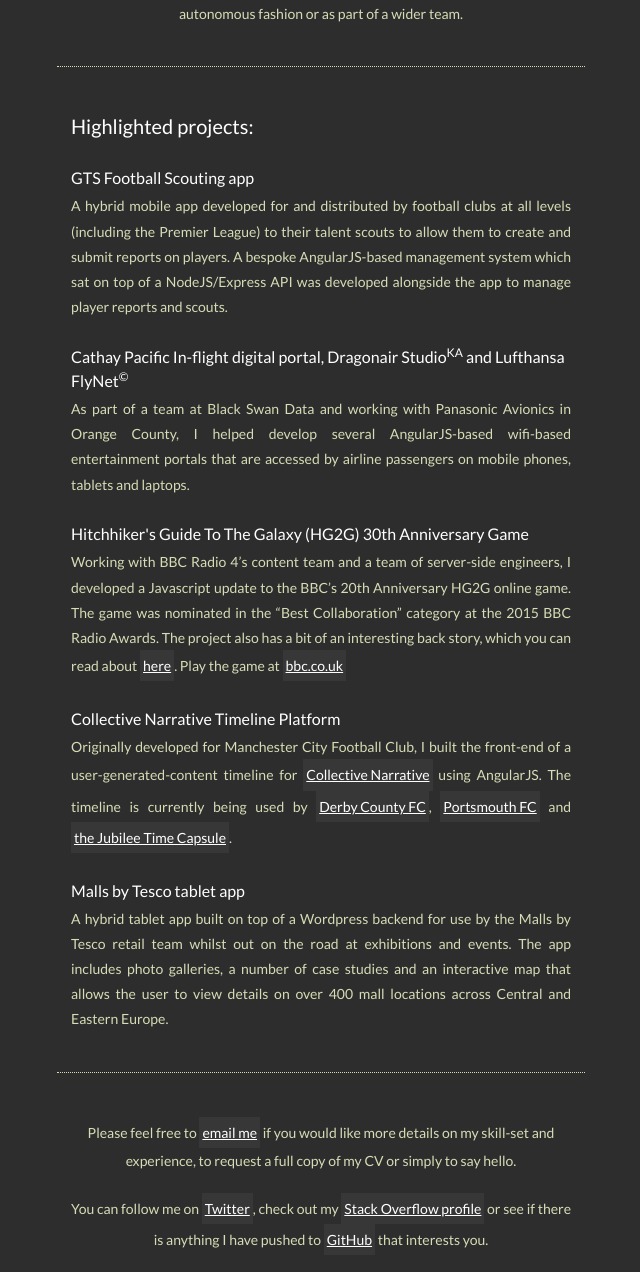
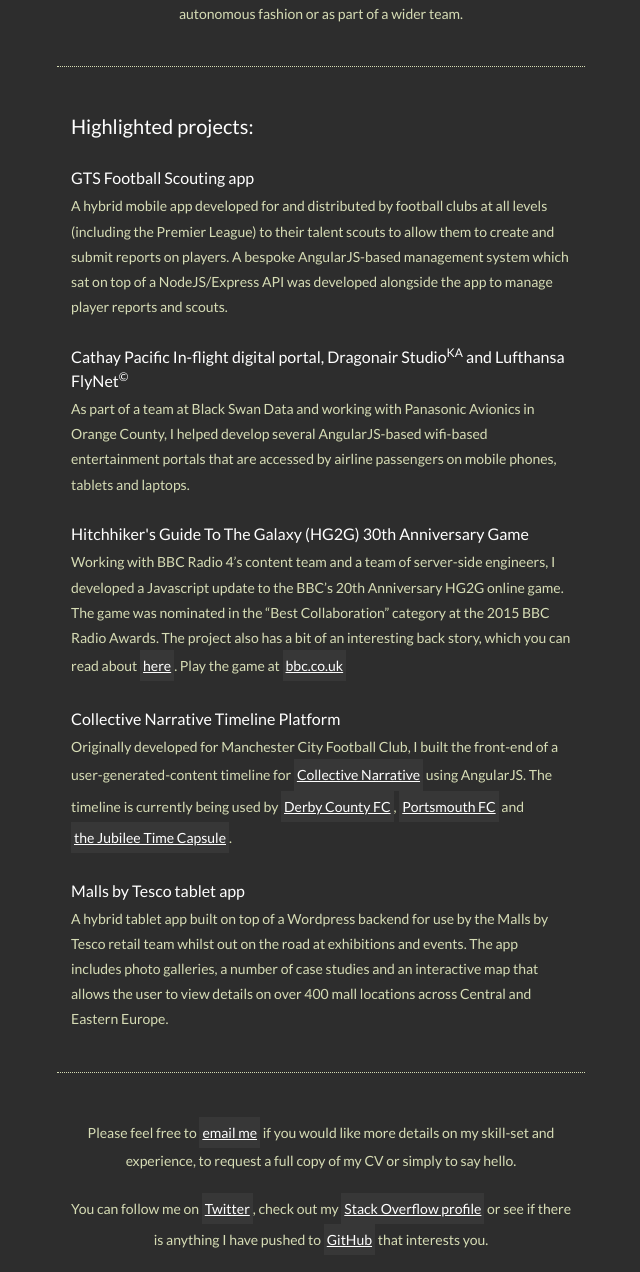
Before and after one commit to iamdash/iamdash.github.com, a PHP site: page / in a window 1280 px wide. Shown: the part 445-1717 px from the top of the page, without its empty margins (319-959 px from the left). Run offline with PHP 8.4, Linux system fonts and the light colour scheme.

Commit message:
Styling update

```diff
--- a/css/app.css
+++ b/css/app.css
@@ -61,8 +61,9 @@
   line-height: 1.5; }
 
 p {
-  line-height: 1.8;
-  margin-bottom: 20px; }
+  line-height: 1.7;
+  margin-bottom: 20px;
+  text-align: left; }
   p.strap {
     color: #fff;
     font-size: 16px;
@@ -107,8 +108,7 @@
     margin-bottom: 20px; }
   p {
     line-height: 1.8;
-    margin-bottom: 20px;
-    text-align: justify; }
+    margin-bottom: 20px; }
     p.strap {
       color: #fff;
       font-size: 20px;
--- a/scss/app.scss
+++ b/scss/app.scss
@@ -119,8 +119,9 @@
 
 p
 {
-  line-height:1.8;
+  line-height:1.7;
   margin-bottom:20px;
+  text-align:left;
   //padding:0 20px;
   //text-align:justify;
   //@include v-p(hyphens, auto);
@@ -187,7 +188,7 @@
   {
     line-height:1.8;
     margin-bottom:20px;
-    text-align:justify;
+    //text-align:justify;
     //@include v-p(hyphens, auto);
 
     &.strap{
```
